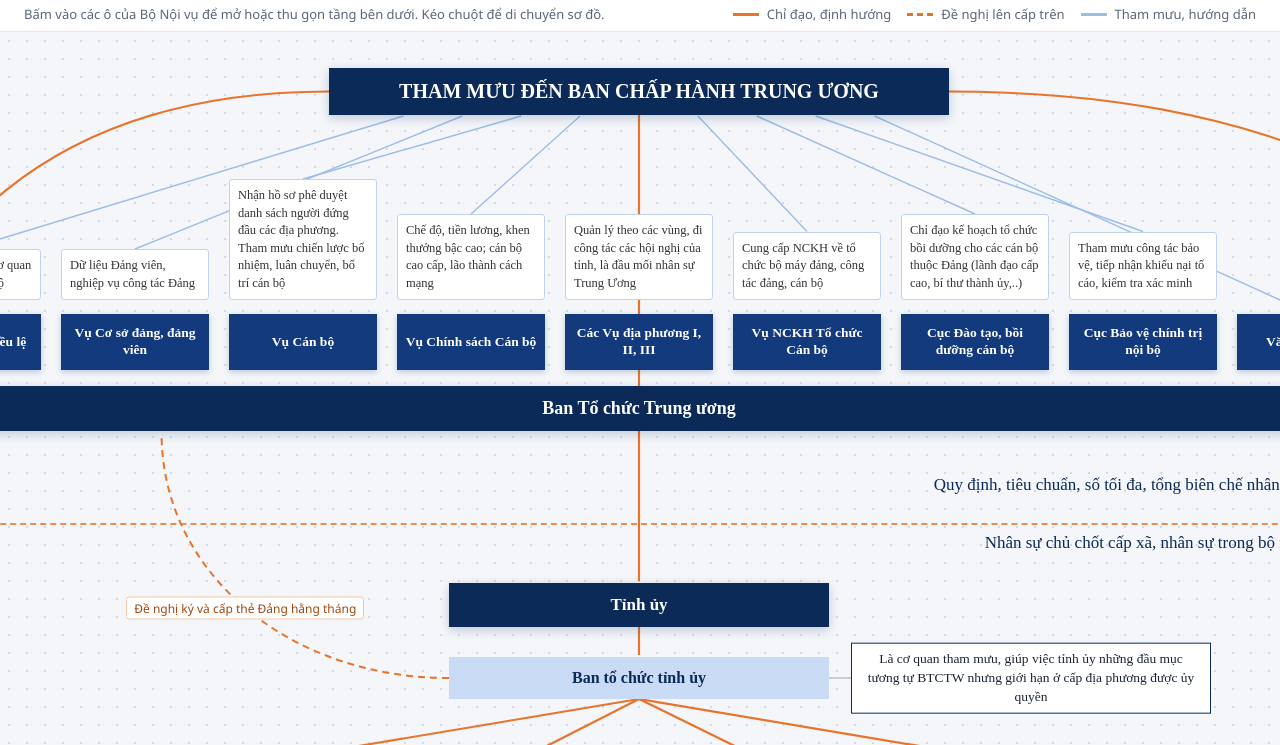
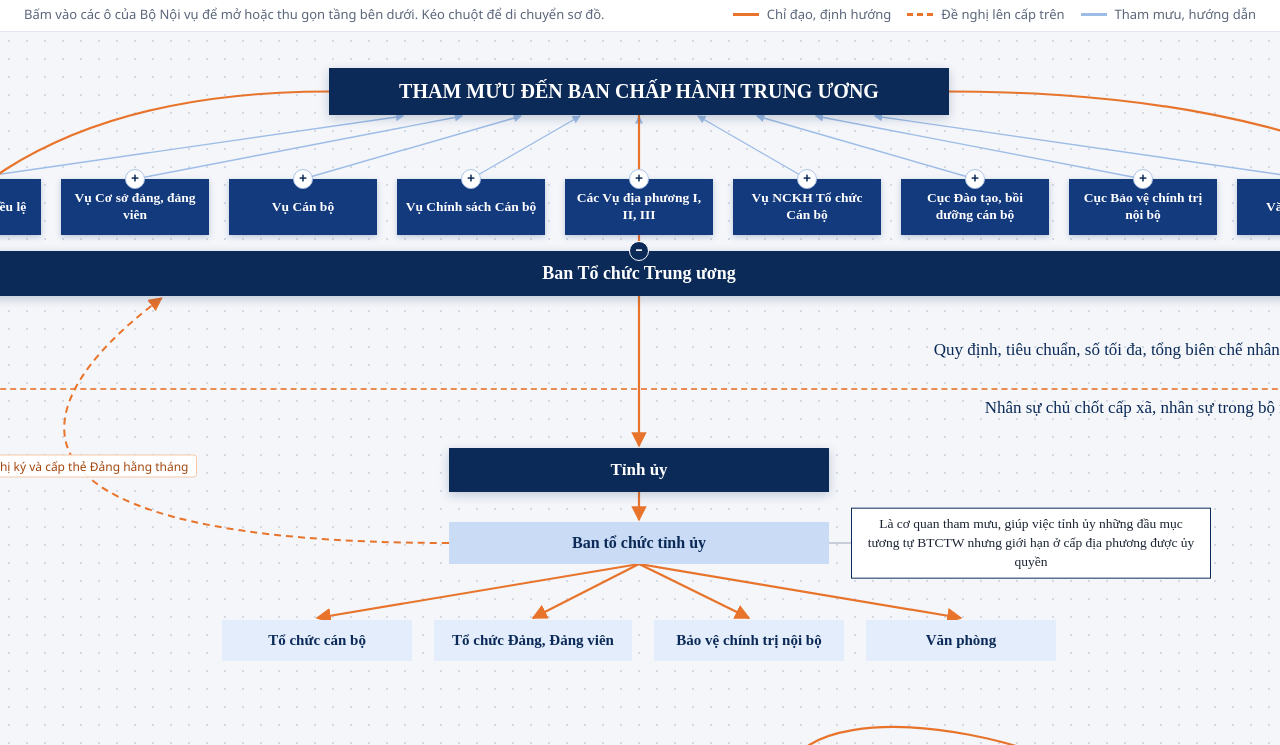
Before and after one commit to hpudangtapcode/bomaytochuc, a plain HTML site: page index.html in a window 1280 px wide. Shown: the part 55-800 px from the top of the page. Drawn offline with Linux system fonts and the light colour scheme.

Commit message:
Hiện đầu mũi tên; Ban Tổ chức TW đóng mở được như Bộ Nội vụ
- Sửa CSS làm ẩn đầu mũi tên ở cả hai thẻ.
- Bấm thanh Ban Tổ chức TW để đóng/mở các vụ, cục; bấm từng vụ, cục để xem mô tả.
- Mở tất cả / Thu gọn áp dụng cho cả Ban Tổ chức TW.

Co-Authored-By: Claude Opus 5.5 <noreply@anthropic.com>
Claude-Session: https://claude.ai/code/session_014hGVhF7T2m6T858ab7upgt

```diff
--- a/bao-quanh.js
+++ b/bao-quanh.js
@@ -11,13 +11,52 @@
   // ---- Dựng ô
   const div = (cls, text) => { const d = document.createElement("div"); d.className = cls; d.textContent = text; return d; };
   $("m-bch").textContent = D.bch;
+  // Ban Tổ chức TW: bấm thanh để đóng/mở các vụ, cục; bấm từng vụ, cục để đóng/mở mô tả (giống Bộ Nội vụ)
+  const toggles = []; // { btn, target }
+  function setOpen(t, open, animate) {
+    t.btn.classList.toggle("open", open);
+    t.btn.setAttribute("aria-expanded", String(open));
+    t.btn.querySelector(".toggle").textContent = open ? "−" : "+";
+    t.target.classList.toggle("closed", !open);
+    t.target.classList.remove("opening");
+    if (open && animate) { void t.target.offsetWidth; t.target.classList.add("opening"); }
+  }
+  function makeToggle(btn, target, open) {
+    const tg = document.createElement("span");
+    tg.className = "toggle top";
+    tg.setAttribute("aria-hidden", "true");
+    btn.appendChild(tg);
+    const t = { btn, target };
+    toggles.push(t);
+    setOpen(t, open);
+    btn.addEventListener("click", () => {
+      if (window.coCauMoved && window.coCauMoved()) return; // vừa kéo sơ đồ, không phải bấm
+      const now = !btn.classList.contains("open");
+      setOpen(t, now, true);
+      if (!now && target.id === "m-tctw-units") unitToggles().forEach((u) => setOpen(u, false));
+    });
+    return t;
+  }
+  const unitToggles = () => toggles.filter((t) => t.btn.classList.contains("m-unit"));
+
   D.tctw.units.forEach((u) => {
     const col = div("tctw-col", "");
-    if (u.desc) col.appendChild(div("m-desc", u.desc));
-    col.appendChild(div("m-unit", u.name));
+    const btn = document.createElement(u.desc ? "button" : "div");
+    btn.className = "m-unit";
+    btn.textContent = u.name;
+    if (u.desc) {
+      btn.type = "button";
+      const d = div("m-desc", u.desc);
+      col.appendChild(d);
+      col.appendChild(btn);
+      makeToggle(btn, d, false);
+    } else col.appendChild(btn);
     $("m-tctw-units").appendChild(col);
   });
   $("m-tctw").textContent = D.tctw.name;
+  makeToggle($("m-tctw"), $("m-tctw-units"), true);
+  $("open-all").addEventListener("click", () => toggles.forEach((t) => setOpen(t, true)));
+  $("close-all").addEventListener("click", () => toggles.forEach((t) => setOpen(t, t.btn.id === "m-tctw")));
   $("m-side").textContent = D.tctw.side.name;
   $("m-pc-tw").textContent = D.phanCap.trungUong;
   $("m-pc-dp").textContent = D.phanCap.diaPhuong;
@@ -88,8 +127,12 @@
 
     // các vụ, cục của Ban Tổ chức TW tham mưu lên Ban Chấp hành TW
     const cols = [...$("m-tctw-units").children];
-    cols.forEach((c, i) => {
-      const top = box(c.firstElementChild);
+    if ($("m-tctw-units").classList.contains("closed")) {
+      // đang thu gọn: Ban Tổ chức TW tham mưu thẳng lên Ban Chấp hành
+      line([P(tctw.x + tctw.w * 0.3, tctw.y), P(tctw.x + tctw.w * 0.3, bch.b + 1)], "thammuu");
+    } else cols.forEach((c, i) => {
+      const first = [...c.children].find((el) => !el.classList.contains("closed"));
+      const top = box(first);
       const t = P(bch.x + bch.w * (0.12 + 0.76 * (cols.length > 1 ? i / (cols.length - 1) : 0.5)), bch.b + 1);
       line([P(top.cx, top.y), t], "thammuu");
     });
@@ -107,8 +150,10 @@
     });
     // Ban tổ chức tỉnh ủy → Ban Tổ chức TW: đề nghị
     {
-      const s = P(btctu.x, btctu.cy), t = P(tctw.x + tctw.w * 0.18, tctw.b + 2);
-      line([s, P(s.x - 160, s.y), P(t.x, t.y + 140), t], "dexuat", D.tinhUy.deNghi);
+      const s = P(btctu.x, btctu.cy);
+      const t = P(tctw.w > 600 ? tctw.x + tctw.w * 0.18 : tctw.x + 24, tctw.b + 2);
+      const lx = Math.min(s.x, t.x) - 160;
+      line([s, P(lx, s.y), P(lx, t.y + 120), t], "dexuat", D.tinhUy.deNghi);
     }
 
     // Ban Chấp hành TW → Bộ máy Chính phủ (vòng bên trái)
--- a/co-cau.js
+++ b/co-cau.js
@@ -92,6 +92,7 @@
 
     // kéo để di chuyển
     let drag = null, moved = false;
+    window.coCauMoved = () => moved; // khối bao quanh dùng để bỏ qua cú bấm sau khi kéo
     canvas.addEventListener("pointerdown", (e) => {
       if (e.pointerType !== "mouse" || e.button !== 0) return;
       drag = { x: e.clientX, y: e.clientY, l: canvas.scrollLeft, t: canvas.scrollTop };
--- a/index.html
+++ b/index.html
@@ -39,7 +39,7 @@
           <div class="tctw">
             <div class="tctw-units" id="m-tctw-units"></div>
             <div class="tctw-row">
-              <div class="m-bar m-tctw" id="m-tctw"></div>
+              <button type="button" class="m-bar m-tctw" id="m-tctw"></button>
               <div class="m-side" id="m-side"></div>
             </div>
           </div>
--- a/site.css
+++ b/site.css
@@ -200,7 +200,7 @@ button.node:hover.lv4 { border-color: #7FA3D6; background: #F6F9FE; }
 
 .ph-edges, .ph-labels { position: absolute; left: 0; top: 0; pointer-events: none; }
 .ph-edges { overflow: visible; z-index: 1; }
-.ph-edges path { fill: none; stroke-width: 2.4; }
+.ph-edges > path { fill: none; stroke-width: 2.4; }
 .ph-edges path.fan { stroke-width: 1.3; opacity: .55; }
 .ph-edges path.hit { stroke: transparent; stroke-width: 14; pointer-events: stroke; cursor: help; }
 .ph-labels { z-index: 4; width: 100%; height: 100%; }
@@ -257,7 +257,7 @@ button.node:hover.lv4 { border-color: #7FA3D6; background: #F6F9FE; }
   width: max-content; min-width: 100%; padding: 36px 240px 80px;
 }
 .map-edges { position: absolute; left: 0; top: 0; z-index: 0; pointer-events: none; overflow: visible; }
-.map-edges path { fill: none; }
+.map-edges > path { fill: none; }
 .map-labels { position: absolute; inset: 0; z-index: 3; pointer-events: none; }
 .map-label {
   position: absolute; transform: translate(-50%, -50%); white-space: nowrap;
@@ -323,3 +323,13 @@ button.node:hover.lv4 { border-color: #7FA3D6; background: #F6F9FE; }
 .m-cp-label { position: absolute; left: 16px; top: 9px; font: bold 15px var(--font); color: var(--navy); }
 .m-cp .tree { padding: 28px 24px 40px; }
 .m-ubnd { margin-top: 64px; min-width: 300px; font-size: 18px; padding: 15px 24px; }
+
+/* Ban Tổ chức TW: đóng mở như Bộ Nội vụ */
+button.m-unit, button.m-tctw { border: 0; cursor: pointer; position: relative; width: 100%; }
+button.m-unit:hover { background: #1B4C9C; }
+button.m-tctw:hover { background: #14366B; }
+button.m-unit:focus-visible, button.m-tctw:focus-visible { outline: 3px solid #8DB5EC; outline-offset: 3px; }
+.toggle.top { top: -10px; bottom: auto; }
+.m-tctw.open .toggle, .m-unit.open .toggle { background: var(--navy); border-color: #fff; color: #fff; }
+.m-desc.closed, .tctw-units.closed { display: none; }
+.m-desc.opening, .tctw-units.opening { animation: drop .22s ease-out; }
```
